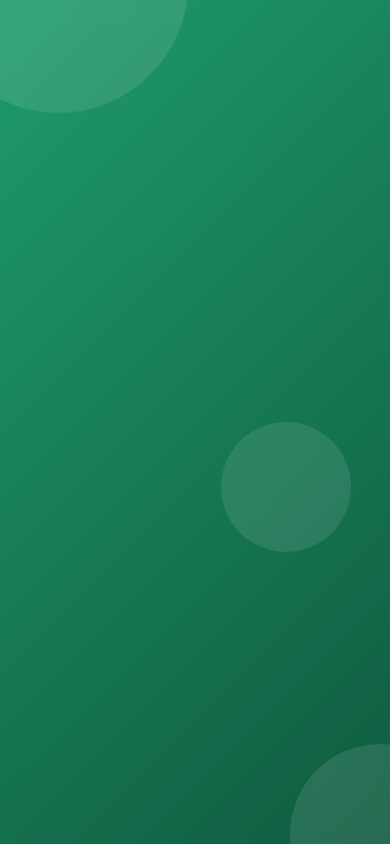
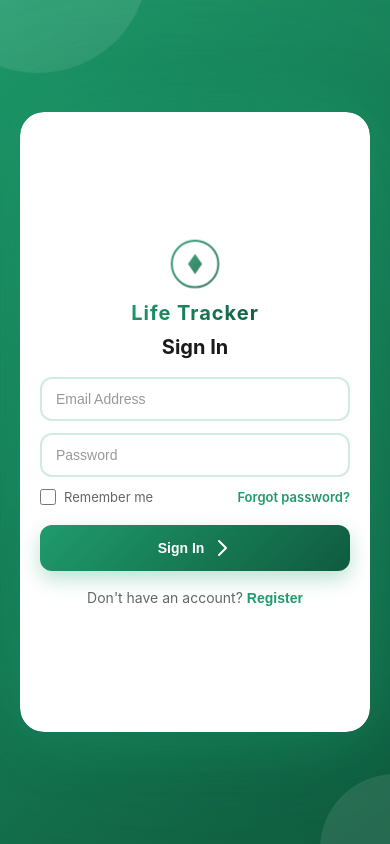
Before and after one commit to Vandan1423/Routine-Habit_Tracker, a React (Vite) app in the folder frontend/: page /login in a window 390 px wide. Built offline with nearby package versions, Linux system fonts and the light colour scheme; no server answers.

Commit message:
Added responsiveness to login page

```diff
--- a/frontend/src/pages/Auth/AuthPage.module.css
+++ b/frontend/src/pages/Auth/AuthPage.module.css
@@ -11,8 +11,9 @@
     display: flex;
     align-items: center;
     justify-content: center;
-    font-family: -apple-system, BlinkMacSystemFont, "Segoe UI", "Roboto",
-        "Oxygen", "Ubuntu", "Cantarell", sans-serif;
+    font-family:
+        -apple-system, BlinkMacSystemFont, "Segoe UI", "Roboto", "Oxygen",
+        "Ubuntu", "Cantarell", sans-serif;
     position: relative;
     overflow: hidden;
     padding: 20px;
@@ -86,8 +87,10 @@
     min-height: 550px;
     background: transparent;
     border-radius: 30px;
-    box-shadow: 0 0 60px rgba(31, 155, 108, 0.4),
-        0 0 120px rgba(31, 155, 108, 0.25), 0 0 200px rgba(15, 91, 63, 0.25);
+    box-shadow:
+        0 0 60px rgba(31, 155, 108, 0.4),
+        0 0 120px rgba(31, 155, 108, 0.25),
+        0 0 200px rgba(15, 91, 63, 0.25);
     overflow: hidden;
 }
 
@@ -105,8 +108,10 @@
 }
 
 .container.active {
-    box-shadow: 0 0 60px rgba(104, 217, 255, 0.45),
-        0 0 120px rgba(32, 180, 254, 0.921), 0 0 200px rgba(10, 50, 80, 0.3);
+    box-shadow:
+        0 0 60px rgba(104, 217, 255, 0.45),
+        0 0 120px rgba(32, 180, 254, 0.921),
+        0 0 200px rgba(10, 50, 80, 0.3);
 }
 
 .container.active .signIn {
@@ -340,15 +345,19 @@
     transition: all 0.6s ease-in-out;
     border-radius: 0 30px 30px 0;
     z-index: 1000;
-    box-shadow: 0 0 40px rgba(31, 155, 108, 0.6),
-        0 0 80px rgba(31, 155, 108, 0.35), 0 20px 60px rgba(0, 0, 0, 0.3);
+    box-shadow:
+        0 0 40px rgba(31, 155, 108, 0.6),
+        0 0 80px rgba(31, 155, 108, 0.35),
+        0 20px 60px rgba(0, 0, 0, 0.3);
 }
 
 .container.active .toggleContainer {
     transform: translateX(-100%);
     border-radius: 30px 0 0 30px;
-    box-shadow: 0 0 40px rgba(63, 150, 180, 0.6),
-        0 0 80px rgba(63, 150, 180, 0.4), 0 20px 60px rgba(0, 0, 0, 0.3);
+    box-shadow:
+        0 0 40px rgba(63, 150, 180, 0.6),
+        0 0 80px rgba(63, 150, 180, 0.4),
+        0 20px 60px rgba(0, 0, 0, 0.3);
 }
 
 .toggle {
@@ -360,7 +369,8 @@
     width: 200%;
     transform: translateX(0);
     transition: all 0.6s ease-in-out;
-    box-shadow: inset 0 8px 32px rgba(255, 255, 255, 0.15),
+    box-shadow:
+        inset 0 8px 32px rgba(255, 255, 255, 0.15),
         inset 0 -8px 32px rgba(0, 0, 0, 0.15);
 }
 
@@ -531,72 +541,68 @@
 
 @media (max-width: 768px) {
     .container {
-        max-width: 440px;
-        min-height: auto;
+        max-width: 420px;
+        height: 580px; /* explicit height — critical, container is transparent with abs children */
         border-radius: 24px;
-        box-shadow: 0 0 40px rgba(31, 155, 108, 0.35),
-            0 0 80px rgba(31, 155, 108, 0.18);
-    }
-
-    .formContainer {
-        width: 100%;
-        position: relative;    /* override absolute so container height wraps content */
-    }
-
-    /* Reset the absolute stacking — show only the active form */
-    .signIn,
-    .signUp {
-        position: absolute;
-        top: 0;
-        left: 0;
-        width: 100%;
-        transition: opacity 0.5s ease, transform 0.5s ease;
-    }
-
-    /* Default: signIn visible, signUp hidden */
-    .signIn {
-        opacity: 1;
-        transform: translateX(0);
-        z-index: 2;
-        pointer-events: auto;
-    }
-
-    .signUp {
-        opacity: 0;
-        transform: translateX(40px);
-        z-index: 1;
-        pointer-events: none;
-    }
-
-    /* Active (register mode): flip visibility */
-    .container.active .signIn {
-        opacity: 0;
-        transform: translateX(-40px);
-        z-index: 1;
-        pointer-events: none;
-    }
-
-    .container.active .signUp {
-        opacity: 1;
-        transform: translateX(0);
-        z-index: 5;
-        pointer-events: auto;
-        animation: none;   /* disable the z-index fadeIn keyframe on mobile */
     }
 
     .toggleContainer {
         display: none;
     }
 
-    .form {
-        padding: 36px 28px 32px;
-        border-radius: 24px;   /* full rounding since it's the only visible element */
-        min-height: 520px;     /* keeps container from collapsing during transition */
+    /* Both panels: full width, full height, stacked on top of each other */
+    .formContainer {
+        width: 100%;
+        height: 100%;
+        top: 0;
+        left: 0 !important; /* override .signUp's left:0 and any transform from desktop */
+        transform: none !important;
+        transition:
+            opacity 0.4s ease,
+            transform 0.4s ease;
     }
 
-    /* Both forms need full rounding on mobile */
+    /* Sign In visible by default */
+    .signIn {
+        opacity: 1;
+        transform: none !important;
+        z-index: 2;
+        pointer-events: auto;
+    }
+
+    /* Sign Up hidden by default */
+    .signUp {
+        opacity: 0 !important;
+        z-index: 1;
+        pointer-events: none;
+        animation: none !important;
+    }
+
+    /* Active state */
+    .container.active .signIn {
+        opacity: 0 !important;
+        z-index: 1;
+        pointer-events: none;
+    }
+
+    .container.active .signUp {
+        opacity: 1 !important;
+        z-index: 5;
+        pointer-events: auto;
+        animation: none !important;
+    }
+
+    /* Form itself */
+    .form {
+        padding: 32px 28px;
+        border-radius: 24px; /* full rounding — no panel beside it */
+        height: 100%;
+        justify-content: center;
+        box-shadow: 0 20px 60px rgba(0, 0, 0, 0.25);
+    }
+
     .signUp .form {
-        border-radius: 24px;
+        border-radius: 24px; /* override the desktop 0 30px 30px 0 */
     }
 
     .mobileSwitch {
@@ -604,8 +610,8 @@
     }
 
     .title {
-        font-size: 24px;
-        margin-bottom: 22px;
+        font-size: 22px;
+        margin-bottom: 18px;
     }
 
     .brandName {
@@ -613,11 +619,15 @@
     }
 
     .logoSection {
-        margin-bottom: 14px;
+        margin-bottom: 10px;
+    }
+
+    .inputGroup {
+        margin-bottom: 12px;
     }
 
     .input {
-        padding: 12px 16px;
+        padding: 12px 14px;
         font-size: 14px;
     }
 
@@ -627,32 +637,29 @@
     }
 
     .shape1 {
-        width: 260px;
-        height: 260px;
+        width: 220px;
+        height: 220px;
     }
-
     .shape2 {
-        width: 180px;
-        height: 180px;
+        width: 150px;
+        height: 150px;
     }
-
     .shape3 {
-        width: 130px;
-        height: 130px;
+        width: 110px;
+        height: 110px;
     }
 }
 
 @media (max-width: 400px) {
+    .container {
+        height: 620px; /* a bit taller for very small screens */
+    }
+
     .form {
-        padding: 30px 20px 26px;
+        padding: 28px 20px;
     }
 
     .title {
-        font-size: 22px;
-    }
-
-    .toggleButton,
-    .submitButton {
-        font-size: 13px;
+        font-size: 20px;
     }
 }
```
